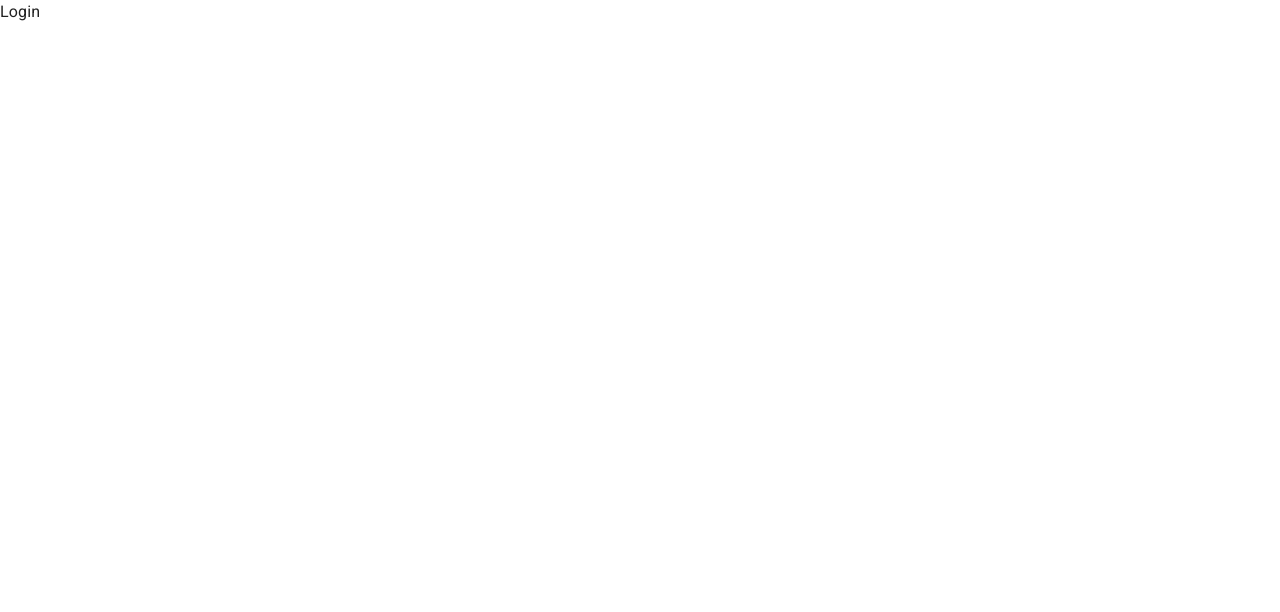
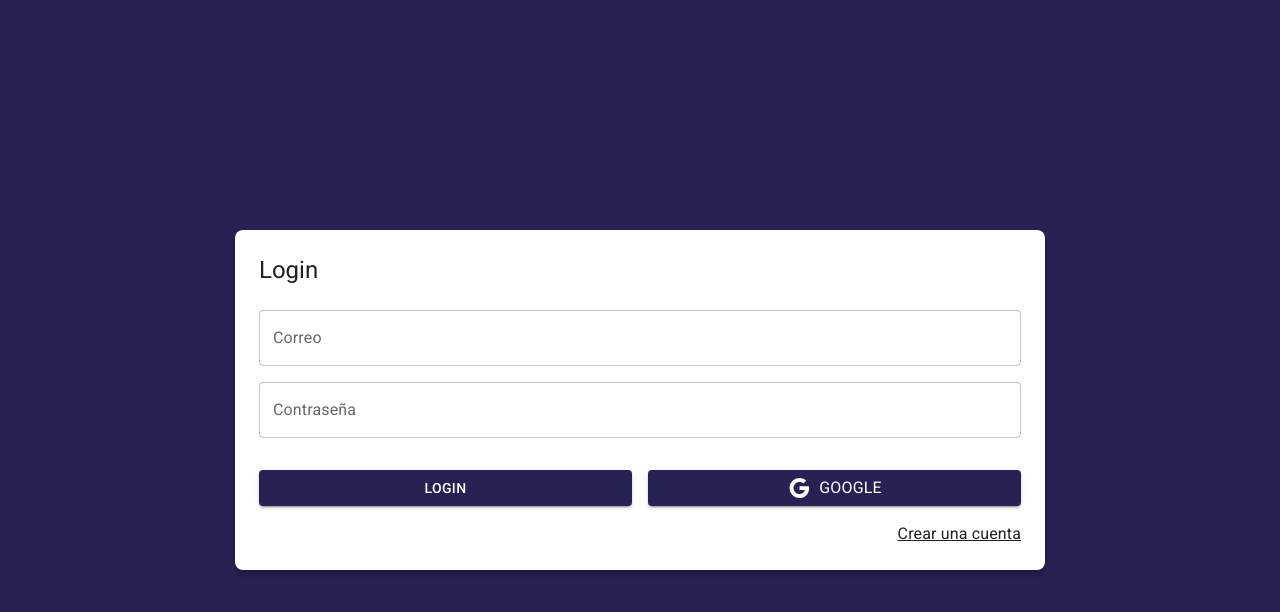
Before and after one commit to Lexxus-Cris/journal-app, a React (Vite) app: page /auth/login in a window 1280 px wide. Shown: the top 612 px of the page. Built offline with nearby package versions, Linux system fonts and the light colour scheme.

Commit message:
Maquetado del Login

```diff
--- a/src/auth/pages/LoginPage.jsx
+++ b/src/auth/pages/LoginPage.jsx
@@ -1,9 +1,88 @@
-import React from 'react'
+import { Link as RouterLink} from 'react-router-dom'
 import PropTypes from 'prop-types'
+import { Button, Grid, Link, TextField, Typography } from '@mui/material'
+import { Google } from '@mui/icons-material'
 
-export const LoginPage = props => {
+export const LoginPage = () => {
     return (
-        <div>Login</div>
+        <Grid
+            container
+            spacing={0}
+            direction='column'
+            alignItems='center'
+            justifyContent='center'
+            sx={{ minHeight: '100vh', backgroundColor: 'primary.main', padding: 4 }}
+        >
+            <Grid item
+                className='box-shadow'
+                xs={ 3 }
+                sx={{ bgcolor: 'white', p: 3, borderRadius: 2 }}
+            >
+                <Typography variant='h5' sx={{ mb: 1 }}>Login</Typography>
+                <form action="">
+                    <Grid container >
+                        <Grid item
+                            xs={12}
+                            md={12}
+                            lg={12}
+                            sx={{ mt: 2 }}
+                        >
+                            <TextField
+                                label='Correo'
+                                type='email'
+                                placeholder='correo@gmail.com'
+                                fullWidth
+                            />
+                        </Grid>
+                        <Grid item
+                            xs={12}
+                            md={12}
+                            lg={12}
+                            sx={{ mt: 2 }}
+                        >
+                            <TextField
+                                label='Contraseña'
+                                type='password'
+                                placeholder='contraseña'
+                                fullWidth
+                            />
+                        </Grid>
+
+                        <Grid container
+                            spacing={2}
+                            sx={{ mb: 2, mt: 2}}
+                        >
+                            <Grid item
+                                xs={12}
+                                sm={6}
+                            >
+                                <Button variant='contained'fullWidth >
+                                    Login
+                                </Button>
+                            </Grid>
+                            <Grid item
+                                xs={12}
+                                sm={6}
+                            >
+                                <Button variant='contained'fullWidth >
+                                    <Google/>
+                                    <Typography sx={{ ml: 1 }}>Google</Typography>
+                                </Button>
+                            </Grid>
+                        </Grid>
+
+                        <Grid container
+                            direction='row'
+                            justifyContent='end'
+                        >
+                            <Link component={RouterLink} color='inherit' to='/auth/register' >
+                                Crear una cuenta
+                            </Link>
+                        </Grid>
+                    </Grid>
+                </form>
+            </Grid>
+        </Grid>
     )
 }
 
```
